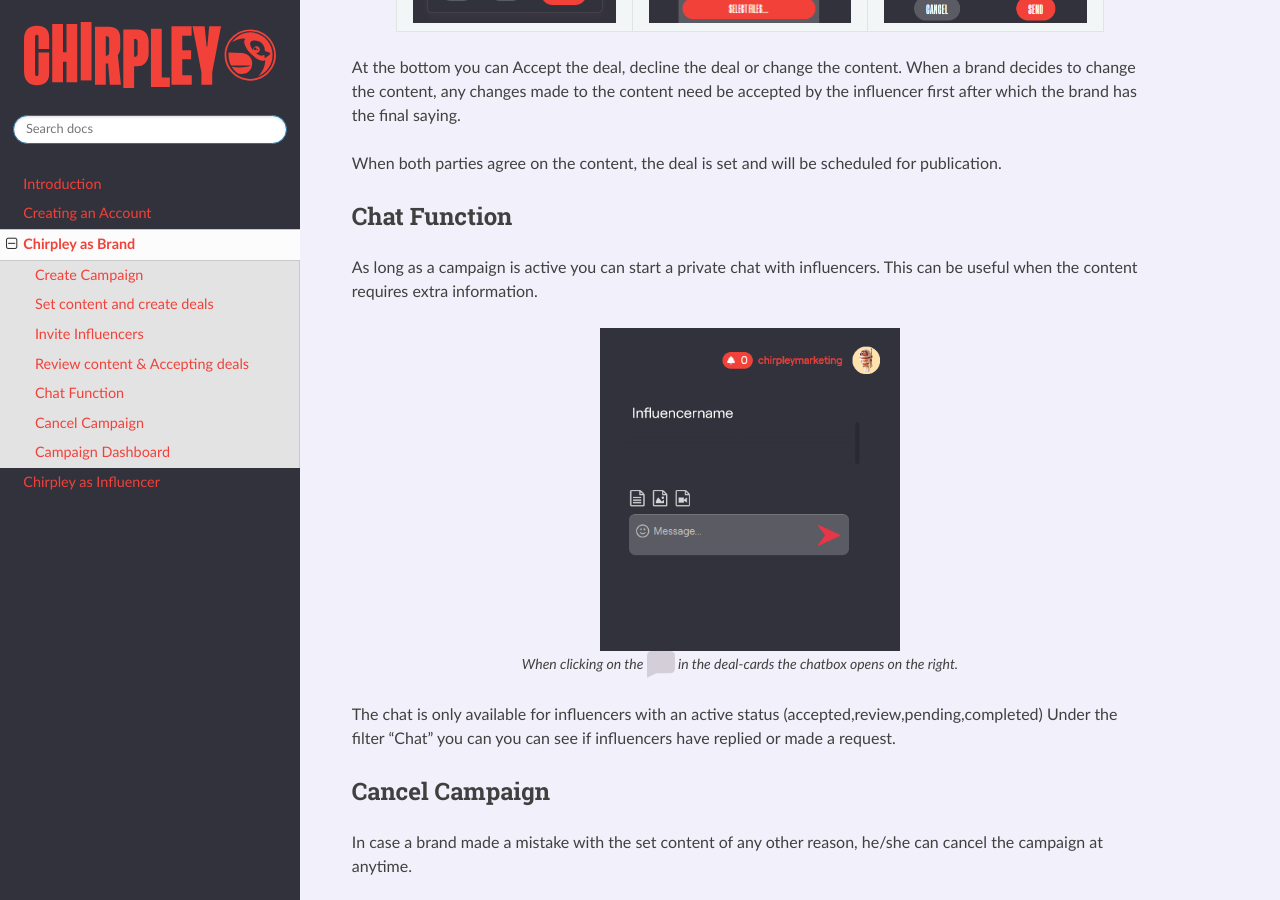
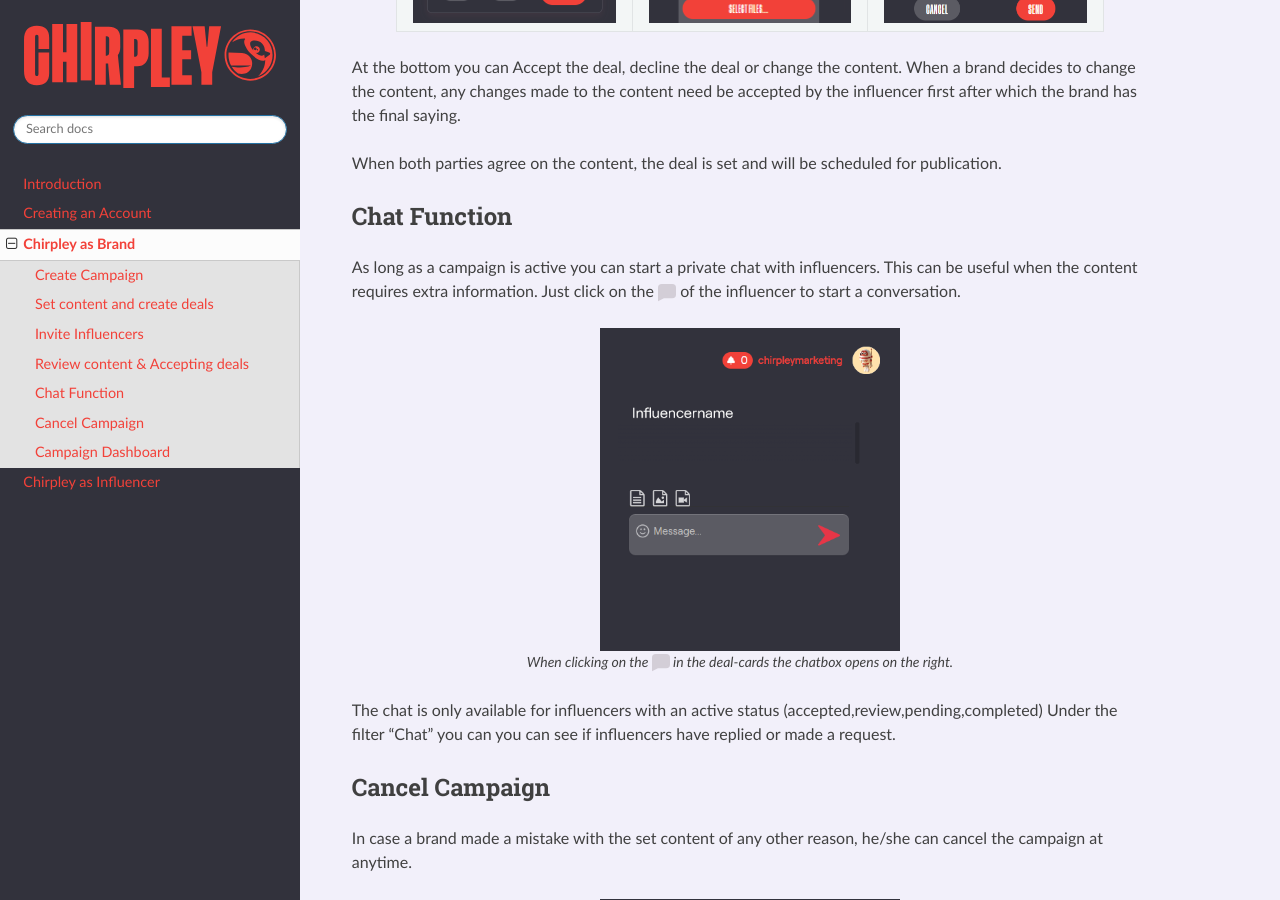
Before and after one commit to chirpley/docs, a Sphinx documentation site: the page built from docs/source/asbrand.rst, in a window 1280 px wide and 900 px high, scrolled down 7996 px. Built offline with Sphinx 7.4.7 and the Read the Docs theme 2.0.0, drawn with Linux system fonts in a browser that asks for light colours; pages that are not in the unit, such as notebooks, are missing from menus.

Commit message:
Update asbrand.rst

```diff
--- a/docs/source/asbrand.rst
+++ b/docs/source/asbrand.rst
@@ -275,12 +275,11 @@
 Chat Function
 ------------
 
+.. |chaticon| image:: _static/images/chat-icon.svg
+   :height: 18px
 
 As long as a campaign is active you can start a private chat with influencers.
-This can be useful when the content requires extra information.
-
-.. |chaticon| image:: _static/images/chat-icon.svg
-   :height: 28px
+This can be useful when the content requires extra information. Just click on the |chaticon| of the influencer to start a conversation.
 
 
 .. figure:: _static/images/deals-chat.png
```
